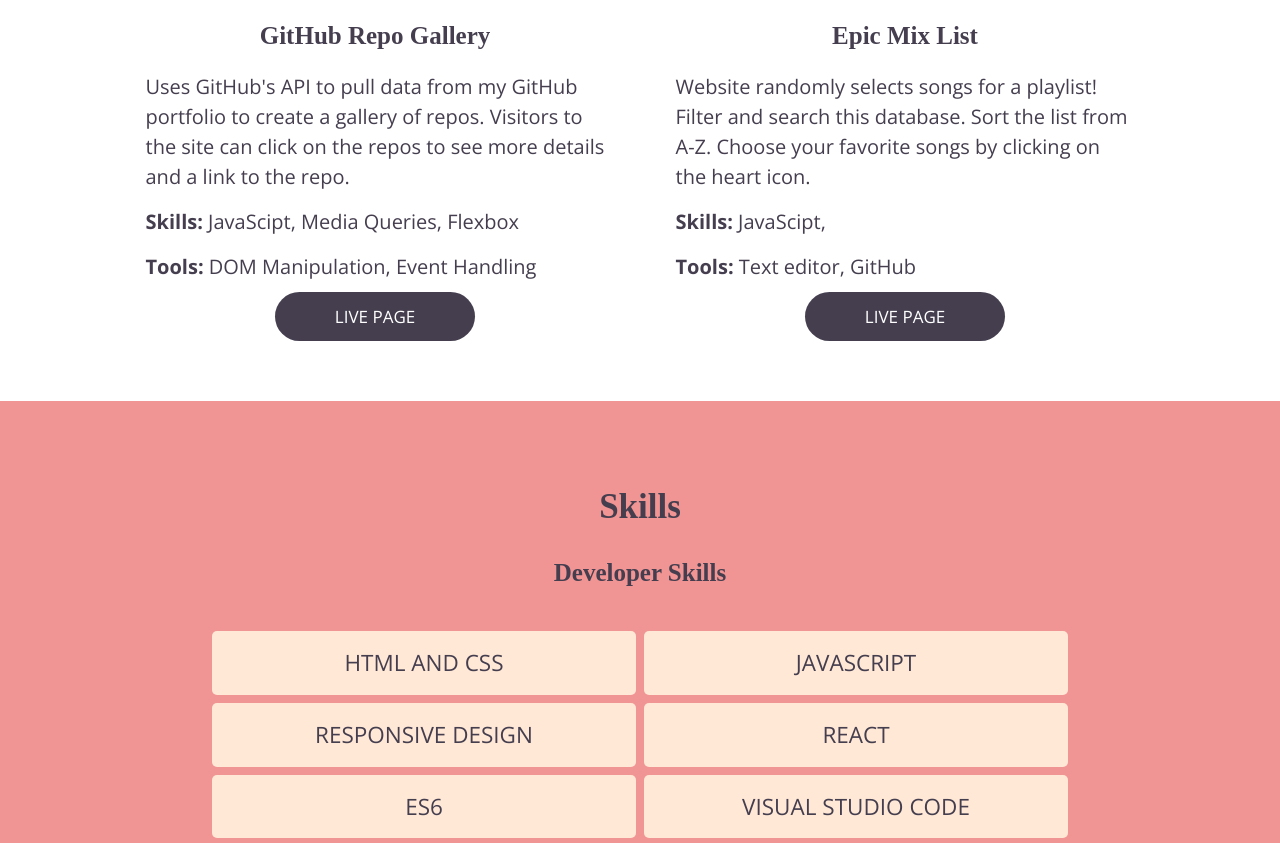
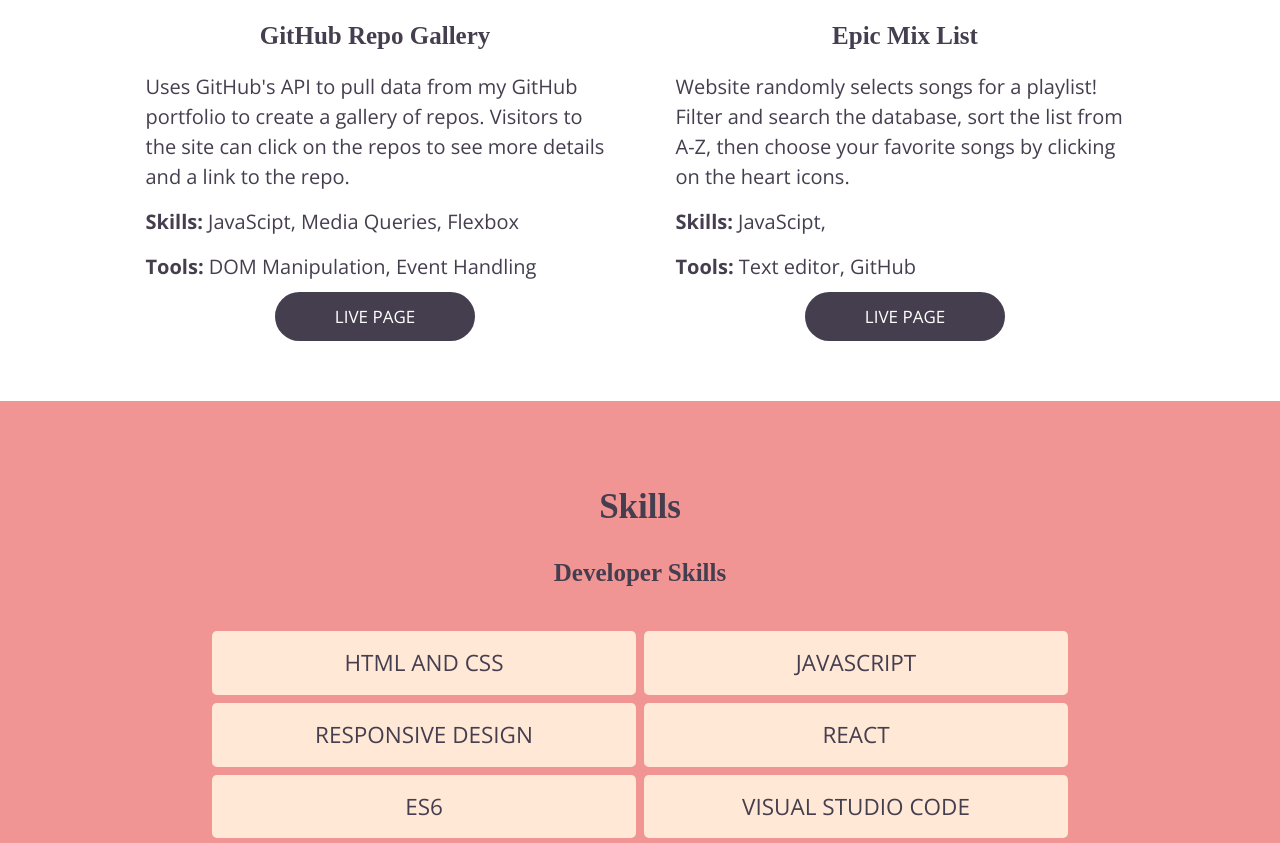
Before and after one commit to CatYoung018/Cat-Young-Dev, a website built with webpack: page index.html in a window 1280 px wide. Shown: the part 2682-3525 px from the top of the page. Built offline with nearby package versions, Linux system fonts and the light colour scheme; files whose address does not match are found by name; a web font is replaced by a local one.

Commit message:
Updated epic mix list description

```diff
--- a/index.html
+++ b/index.html
@@ -145,7 +145,7 @@
                   src="img/Epic_site.png" alt="Epic website"></a>
             </figure>
             <h4>Epic Mix List</h4>
-            <p class="project-description">Website randomly selects songs for a playlist! Filter and search this database. Sort the list from A-Z. Choose your favorite songs by clicking on the heart icon.</p>
+            <p class="project-description">Website randomly selects songs for a playlist! Filter and search the database, sort the list from A-Z, then choose your favorite songs by clicking on the heart icons.</p>
             <p><span>Skills: </span>JavaScipt, </p>
             <p class="flex-fill"><span>Tools: </span>Text editor, GitHub</p>
             <a class="project-link" href="https://catyoung018.github.io/Epic-mix-playlist/" target="_blank">live page</a>
```
